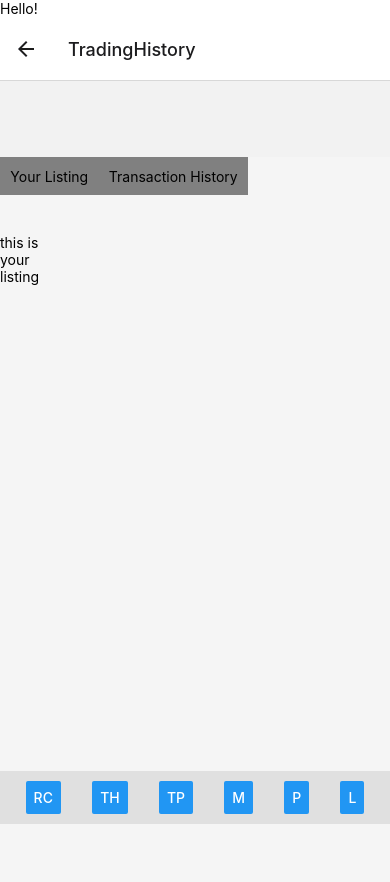
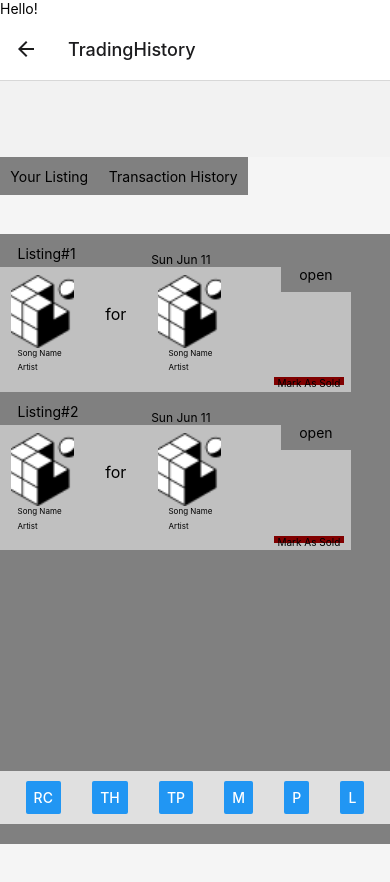
Before and after one commit to JoJos-Blue-Ocean/TheWorld, a React Native app: screen /TradingHistory in a window 390 px wide. Shown: the top 882 px of the page. Built offline with nearby package versions, Linux system fonts and the light colour scheme.

Commit message:
Static layout for Your Listing

```diff
--- /dev/null
+++ b/client/src/components/trading-history/MakeListingTrade.jsx
@@ -0,0 +1,126 @@
+import React, { useState } from 'react';
+import {
+  StyleSheet, Text, View, Image, Pressable,
+} from 'react-native';
+
+const styles = StyleSheet.create({
+  trade: {
+    height: '30%',
+    width: '90%',
+    backgroundColor: '#C0C0C0',
+    marginTop: '3%',
+  },
+  tradeIdContainer: {
+    position: 'absolute',
+    height: '15%',
+    width: '100%',
+    backgroundColor: 'grey',
+  },
+  tradeId: {
+    left: '5%',
+  },
+  sellingAlbumImage: {
+    position: 'absolute',
+    top: '20%',
+    left: '3%',
+    height: '50%',
+    width: '18%',
+  },
+  sellingAlbumSongName: {
+    position: 'absolute',
+    top: '70%',
+    left: '5%',
+    fontSize: 8,
+  },
+  sellingAlbumArtist: {
+    position: 'absolute',
+    top: '80%',
+    left: '5%',
+    fontSize: 8,
+  },
+  for: {
+    position: 'absolute',
+    top: '40%',
+    left: '30%',
+    fontSize: 16,
+  },
+  desiredAlbumImage: {
+    position: 'absolute',
+    top: '20%',
+    left: '45%',
+    height: '50%',
+    width: '18%',
+  },
+  desiredAlbumSongName: {
+    position: 'absolute',
+    top: '70%',
+    left: '48%',
+    fontSize: 8,
+  },
+  desiredAlbumArtist: {
+    position: 'absolute',
+    top: '80%',
+    left: '48%',
+    fontSize: 8,
+  },
+  date: {
+    position: 'absolute',
+    right: '40%',
+    fontSize: 12,
+    bottom: 0,
+  },
+  statusContainer: {
+    position: 'absolute',
+    top: '14%',
+    right: '0%',
+    height: '18%',
+    width: '20%',
+    backgroundColor: 'grey',
+  },
+  completeButton: {
+    position: 'absolute',
+    bottom: 0,
+    right: 0,
+    backgroundColor: '#800000',
+    height: '5%',
+    width: '20%',
+    margin: '2%',
+  },
+});
+
+export default function MakeListingTrade({
+  id,
+  sellingAlbumImage,
+  sellingAlbumSongName,
+  sellingAlbumArtist,
+  desiredAlbumImage,
+  desiredAlbumSongName,
+  desiredAlbumArtist,
+  date,
+  status,
+}) {
+  return (
+    <View style={styles.trade}>
+            <View style={styles.tradeIdContainer}>
+              <Text style={styles.date}>{date}</Text>
+              <Text style={styles.tradeId}>Listing#{id}</Text>
+      </View>
+      <View style={styles.statusContainer}>
+        <Text style={{
+          textAlign: 'center',
+        }}>{status}</Text>
+      </View>
+<Image source={sellingAlbumImage} style={styles.sellingAlbumImage}/>
+<Text style={styles.sellingAlbumSongName}>{sellingAlbumSongName}</Text>
+<Text style={styles.sellingAlbumArtist}>{sellingAlbumArtist}</Text>
+<Text style={styles.for}>for</Text>
+<Image source={desiredAlbumImage} style={styles.desiredAlbumImage}/>
+<Text style={styles.desiredAlbumSongName}>{desiredAlbumSongName}</Text>
+<Text style={styles.desiredAlbumArtist}>{desiredAlbumArtist}</Text>
+<Pressable style={styles.completeButton}><Text style={{
+  textAlign: 'center',
+  fontSize: 10,
+}}>Mark As Sold</Text></Pressable>
+    </View>
+    )
+}
--- a/client/src/components/trading-history/TradingHistory.jsx
+++ b/client/src/components/trading-history/TradingHistory.jsx
@@ -1,11 +1,9 @@
 import React, { useState } from 'react';
 import {
-  StyleSheet, Text, View, Dimensions,
+  StyleSheet, Text, View,
 } from 'react-native';
 import YourListing from './YourListing';
 import NavigationPane from '../NavigationPane';
-
-const { width: screenWidth, height: screenHeight } = Dimensions.get('window');
 
 const styles = StyleSheet.create({
   container: {
@@ -28,6 +26,7 @@ const styles = StyleSheet.create({
     top: '10%',
     backgroundColor: 'grey',
     height: '80%',
+    width: '100%',
   },
 });
 
@@ -38,15 +37,15 @@ export default function TradingHistory() {
 
     <View style={styles.container}>
       <View style={styles.tabs}>
-        <View style={styles.tab} onClick={() => { setTab('Your Listing'); }}>
+        <View style={styles.tab} onPress={() => { setTab('Your Listing'); }}>
           <Text>Your Listing</Text>
         </View>
-        <View style={styles.tab} onClick={() => { setTab('Transaction History'); }}>
+        <View style={styles.tab} onPress={() => { setTab('Transaction History'); }}>
           <Text>Transaction History</Text>
         </View>
       </View>
       <View style={styles.tradesHistoryMain}>
-        <YourListing />
+        {(tab === 'Your Listing') && <YourListing />}
       </View>
     </View>
 
--- a/client/src/components/trading-history/YourListing.jsx
+++ b/client/src/components/trading-history/YourListing.jsx
@@ -1,10 +1,51 @@
 import React from 'react';
 import { StyleSheet, Text, View } from 'react-native';
+import MakeListingTrade from './MakeListingTrade';
+import adaptiveIcon from '../../../../assets/favicon.png';
 
 export default function YourListing() {
+  const exampleTrades = [{
+    id: 1,
+    sellingAlbumImage: adaptiveIcon,
+    sellingAlbumSongName: 'Song Name',
+    sellingAlbumArtist: 'Artist',
+    desiredAlbumImage: adaptiveIcon,
+    desiredAlbumSongName: 'Song Name',
+    desiredAlbumArtist: 'Artist',
+    date: 'Sun Jun 11',
+    status: 'open',
+  },
+  {
+    id: 2,
+    sellingAlbumImage: adaptiveIcon,
+    sellingAlbumSongName: 'Song Name',
+    sellingAlbumArtist: 'Artist',
+    desiredAlbumImage: adaptiveIcon,
+    desiredAlbumSongName: 'Song Name',
+    desiredAlbumArtist: 'Artist',
+    date: 'Sun Jun 11',
+    status: 'open',
+  },
+  ];
+
   return (
     <View style={styles.trades}>
-      <Text>this is your listing</Text>
+      {
+        exampleTrades.map((trade) => (
+          <MakeListingTrade
+            key={trade.id}
+            id={trade.id}
+            sellingAlbumImage={trade.sellingAlbumImage}
+            sellingAlbumSongName={trade.sellingAlbumSongName}
+            sellingAlbumArtist={trade.sellingAlbumArtist}
+            desiredAlbumImage={trade.desiredAlbumImage}
+            desiredAlbumSongName={trade.desiredAlbumSongName}
+            desiredAlbumArtist={trade.desiredAlbumArtist}
+            date={trade.date}
+            status={trade.status}
+          />
+        ))
+      }
     </View>
   );
 }
@@ -12,8 +53,9 @@ export default function YourListing() {
 const styles = StyleSheet.create({
   trades: {
     position: 'absolute',
-    flex: 1,
-    display: 'flex',
+    height: '80%',
+    width: '100%',
     flexDirection: 'column',
+    backgroundColor: 'grey',
   },
 });
```
